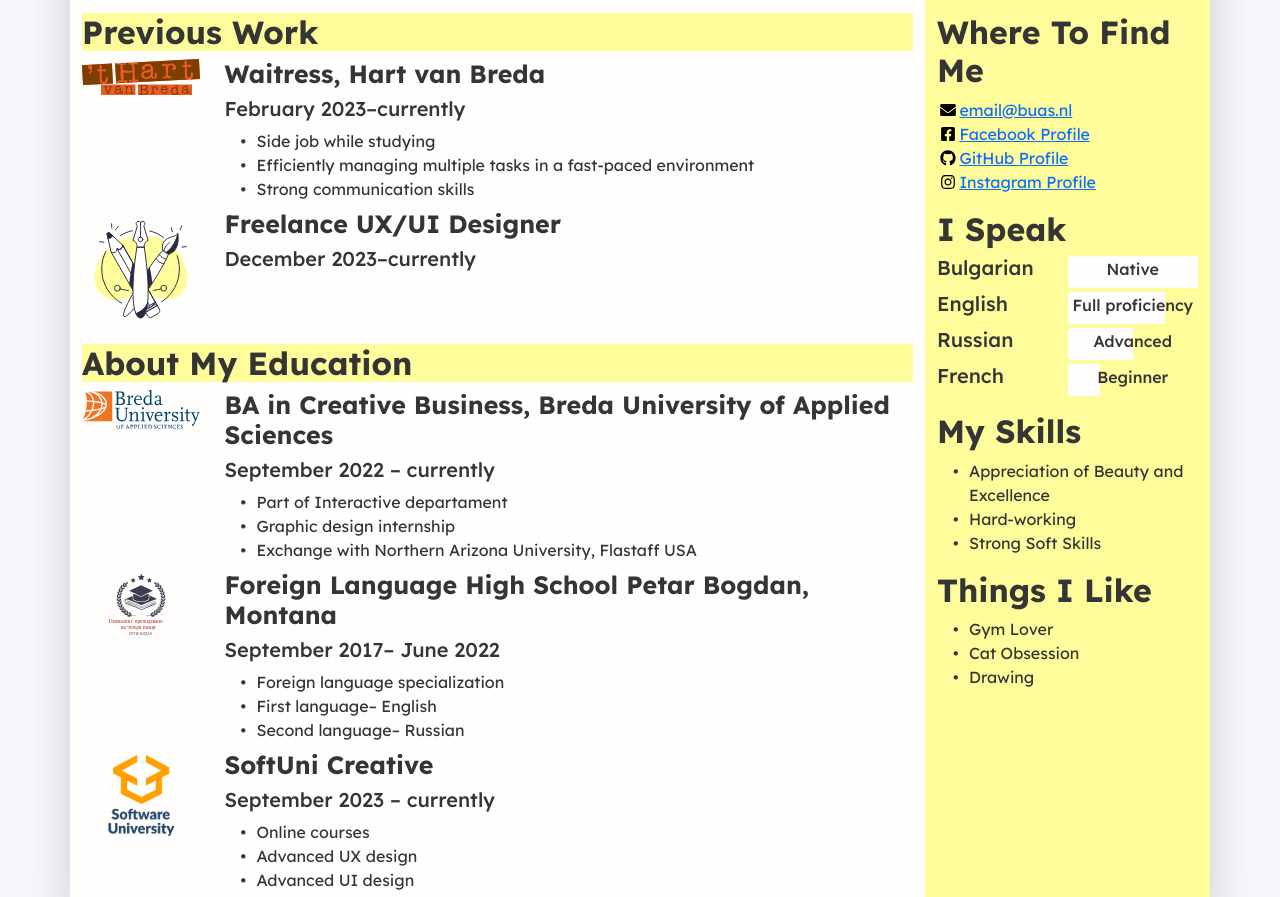
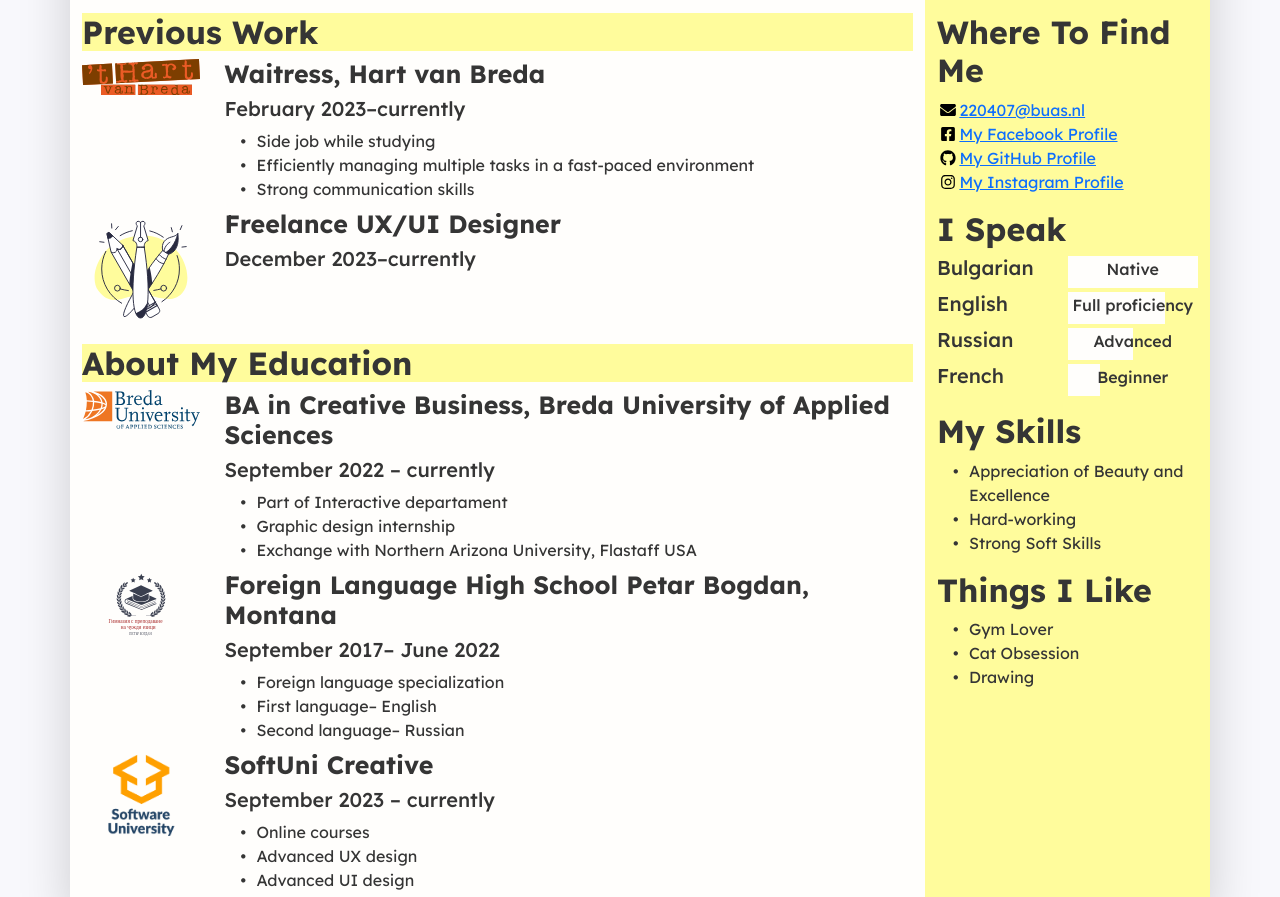
Before and after one commit to AleksandraSpasova/CV, a plain HTML site: page index.html in a window 1280 px wide. Shown: the part 203-1100 px from the top of the page. Drawn offline with nearby package versions, Linux system fonts and the light colour scheme.

Commit message:
final final final last changes

```diff
--- a/index.html
+++ b/index.html
@@ -192,25 +192,25 @@
               <li class="contact-item">
                 <a class="d-flex align-items-center" href="mailto:220407@buas.nl" target="_blank">
                   <img class="contact-icon" src="images/icons/envelope.svg" alt="Email">
-                  email@buas.nl
+                  220407@buas.nl
                 </a>
               </li>
               <li class="contact-item">
                 <a class="d-flex align-items-center" href="https://www.facebook.com/alexandra.spasova.77" target="_blank">
                   <img class="contact-icon" src="images/icons/facebook.svg" alt="Facebook">
-                  Facebook Profile
+                  My Facebook Profile
                 </a>
               </li>
               <li class="contact-item">
                 <a class="d-flex align-items-center" href="https://github.com/AleksandraSpasova" target="_blank">
                   <img class="contact-icon" src="images/icons/github.svg" alt="LinkedIn">
-                  GitHub Profile
+                  My GitHub Profile
                 </a>
               </li>
               <li class="contact-item">
                 <a class="d-flex align-items-center" href="https://www.instagram.com/alexandra_spasova/" target="_blank">
                   <img class="contact-icon" src="images/icons/instagram.svg" alt="Mobile Phone">
-                  Instagram Profile
+                  My Instagram Profile
                 </a>
               </li>
             </ul>
```
